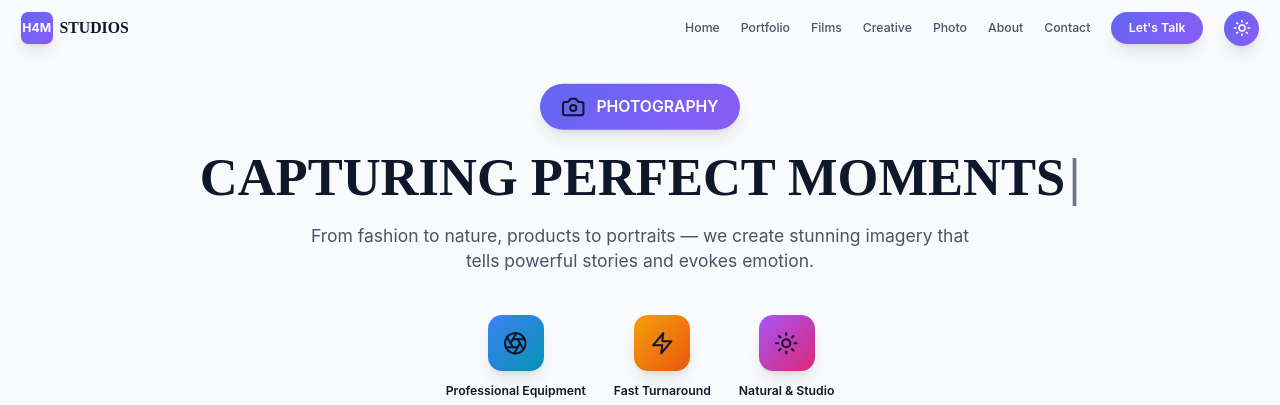
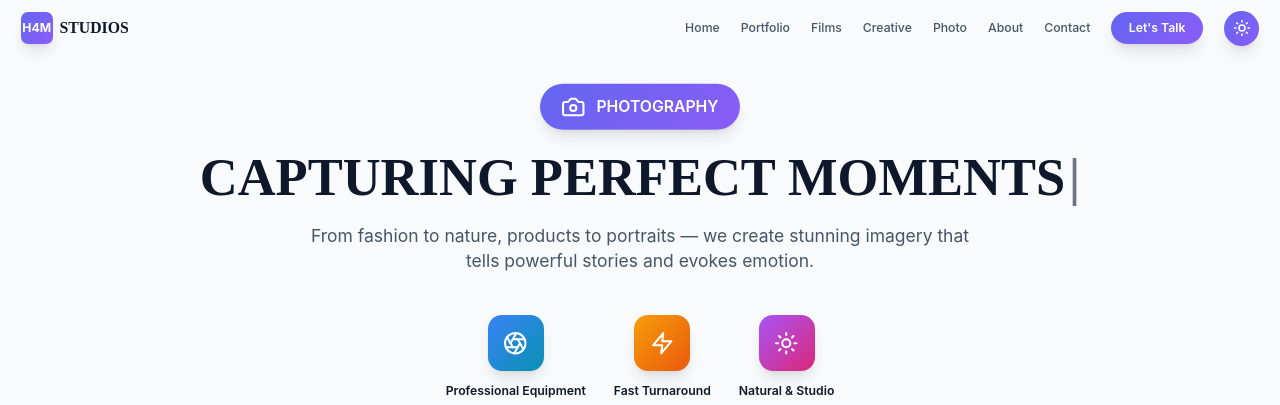
Before and after one commit to Techtoxic/cinema, a Next.js app: page /photography in a window 1280 px wide. Shown: the top 405 px of the page. Built offline with nearby package versions, Linux system fonts and the light colour scheme.

Commit message:
fix: add missing TypingEffect import and fix duplicate className props in photography page

```diff
--- a/app/creative/page.tsx
+++ b/app/creative/page.tsx
@@ -5,6 +5,7 @@ import { motion, AnimatePresence } from "framer-motion";
 import { Palette, Sparkles, TrendingUp, Lightbulb } from "lucide-react";
 import LoadingAnimation from "@/components/LoadingAnimation";
 import ImageRevealSlider from "@/components/ImageRevealSlider";
+import TypingEffect from "@/components/TypingEffect";
 
 const creativeProjects = [
   {
--- a/app/films/page.tsx
+++ b/app/films/page.tsx
@@ -246,8 +246,8 @@ export default function FilmsPage() {
         </section>
 
         {/* Films Grid */}
-        <section className="container mx-auto px-6">
-          <motion.div layout className="grid md:grid-cols-2 lg:grid-cols-3 gap-8">
+        <section className="container mx-auto px-4 md:px-6">
+          <motion.div layout className="grid md:grid-cols-2 lg:grid-cols-3 gap-4 md:gap-8">
             <AnimatePresence mode="popLayout">
               {filteredFilms.map((film, index) => (
                 <motion.div
--- a/app/photography/page.tsx
+++ b/app/photography/page.tsx
@@ -197,7 +197,7 @@ export default function PhotographyPage() {
               className="inline-flex items-center gap-2 md:gap-3 mb-3 md:mb-6 px-3 py-1.5 md:px-6 md:py-3 rounded-full shadow-lg"
               style={{ background: "linear-gradient(135deg, var(--color-primary), var(--color-secondary))" }}
             >
-              <Camera className="text-white" size={16} className="md:w-7 md:h-7" />
+              <Camera className="text-white md:w-7 md:h-7" size={16} />
               <span className="text-white font-semibold text-xs md:text-lg">PHOTOGRAPHY</span>
             </motion.div>
 
@@ -244,7 +244,7 @@ export default function PhotographyPage() {
                   className="text-center"
                 >
                   <div className={`inline-flex items-center justify-center w-10 h-10 md:w-16 md:h-16 rounded-xl md:rounded-2xl bg-gradient-to-br ${feature.color} mb-1.5 md:mb-3 shadow-lg`}>
-                    <feature.icon className="text-white" size={16} className="md:w-7 md:h-7" />
+                    <feature.icon className="text-white md:w-7 md:h-7" size={16} />
                   </div>
                   <div className="text-[9px] md:text-sm font-semibold" style={{ color: "var(--color-text)" }}>{feature.label}</div>
                 </motion.div>
@@ -461,7 +461,7 @@ export default function PhotographyPage() {
             />
 
             <div className="relative z-10">
-              <Camera size={32} className="md:w-16 md:h-16 text-white mx-auto mb-3 md:mb-6" />
+              <Camera size={32} className="text-white mx-auto mb-3 md:mb-6 md:w-16 md:h-16" />
               <h2 className="text-2xl md:text-4xl lg:text-5xl font-display font-bold text-white mb-3 md:mb-6">
                 Let's Capture Your Vision
               </h2>
--- a/components/TypingEffect.tsx
+++ b/components/TypingEffect.tsx
@@ -8,13 +8,15 @@ interface TypingEffectProps {
   speed?: number;
   className?: string;
   showCursor?: boolean;
+  style?: React.CSSProperties;
 }
 
 export default function TypingEffect({
   text,
   speed = 100,
   className = "",
-  showCursor = true
+  showCursor = true,
+  style
 }: TypingEffectProps) {
   const [displayedText, setDisplayedText] = useState("");
   const [isTyping, setIsTyping] = useState(true);
@@ -32,7 +34,7 @@ export default function TypingEffect({
   }, [displayedText, text, speed]);
 
   return (
-    <span className={className}>
+    <span className={className} style={style}>
       {displayedText}
       {showCursor && (
         <motion.span
```
